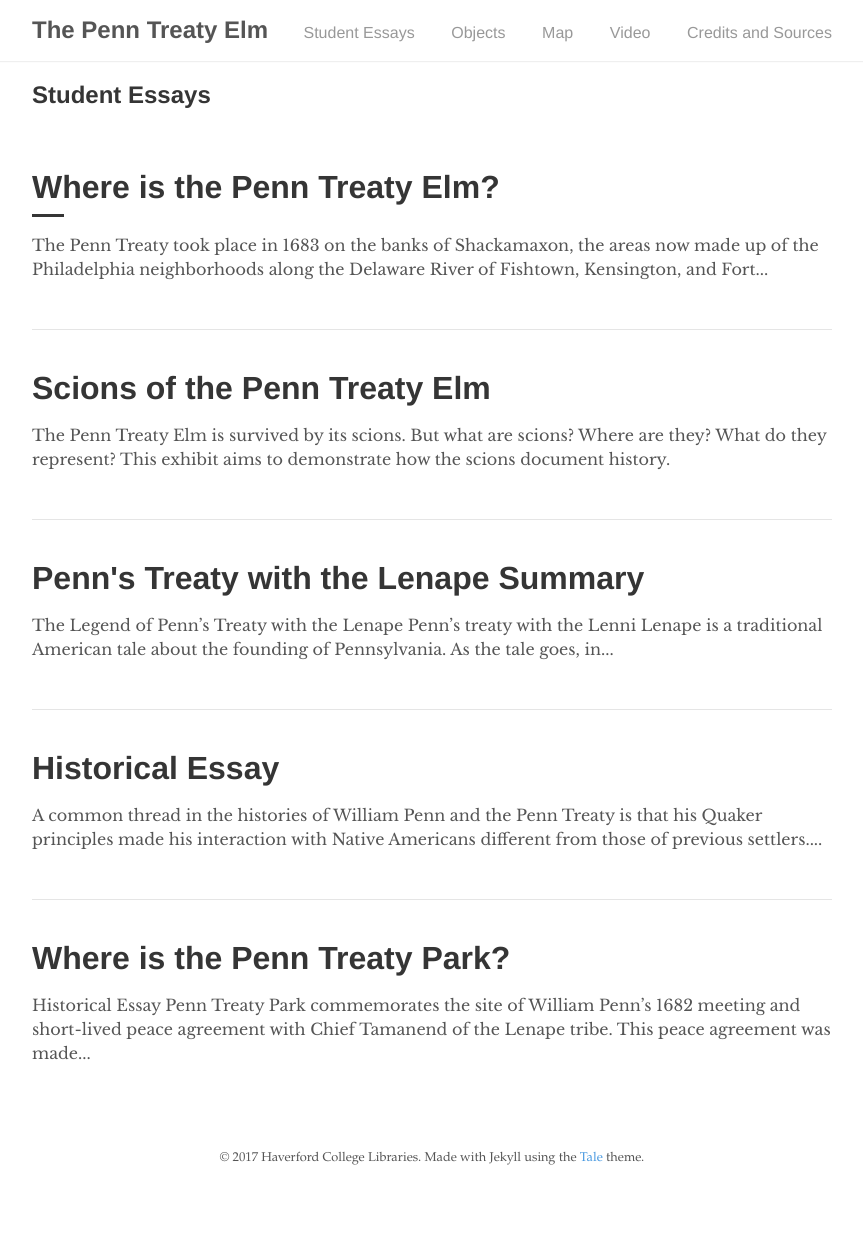
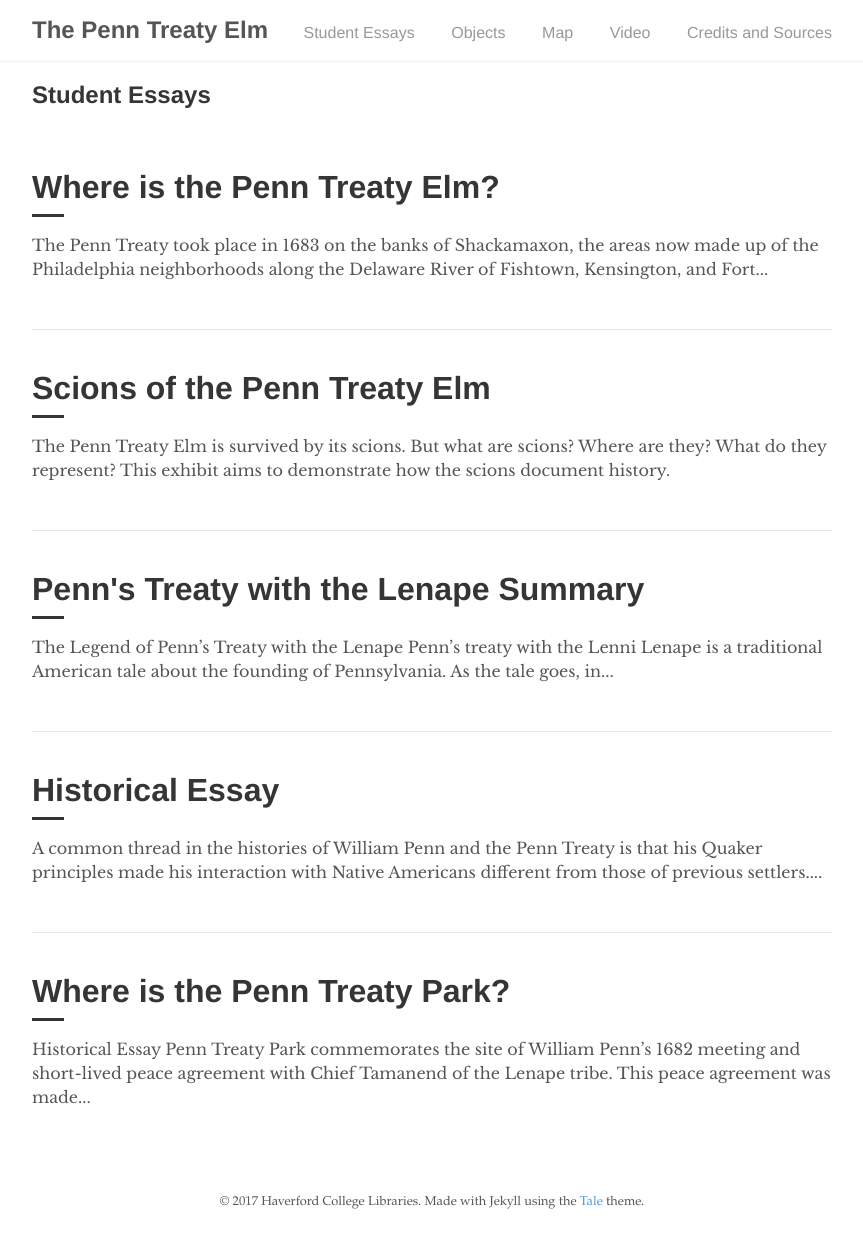
Before and after one commit to mzarafon/penn-treaty-elm, a Jekyll site: the page built from student-essays.html, in a window 1280 px wide. Shown: the whole page, without its empty margins (208-1071 px from the left). Built offline with Jekyll 4.4.1, drawn with Linux system fonts in a browser that asks for light colours; before the commit the page ends 1201 px from its top, so only the background shows below that.

Commit message:
Update student-essays.html

```diff
--- a/student-essays.html
+++ b/student-essays.html
@@ -9,17 +9,14 @@
       <div>
         <h3 class="catalogue-title">Where is the Penn Treaty Elm?</h3>
         <div class="catalogue-line"></div>
-
-        <p>
-          The Penn Treaty took place in 1683 on the banks of Shackamaxon, the areas now made up of the Philadelphia neighborhoods along the Delaware River of Fishtown, Kensington, and Fort...
-        </p>
-
+            <p>The Penn Treaty took place in 1683 on the banks of Shackamaxon, the areas now made up of the Philadelphia neighborhoods along the Delaware River of Fishtown, Kensington, and Fort...</p>
       </div>
     </a>
 
     <a href="scions-of-the-penn-treaty-elm" class="catalogue-item">
       <div>
         <h3 class="catalogue-title">Scions of the Penn Treaty Elm</h3>
+        <div class="catalogue-line"></div>
         <p>The Penn Treaty Elm is survived by its scions. But what are scions? Where are they? What do they represent? This exhibit aims to demonstrate how the scions document history.</p>
       </div>
     </a>
@@ -27,6 +24,7 @@
     <a href="Penn's-Treaty-with-the-Lenape-Summary" class="catalogue-item">
       <div>
         <h3 class="catalogue-title">Penn's Treaty with the Lenape Summary</h3>
+        <div class="catalogue-line"></div>
         <p>The Legend of Penn’s Treaty with the Lenape Penn’s treaty with the Lenni Lenape is a traditional American tale about the founding of Pennsylvania. As the tale goes, in...</p>
       </div>
     </a>
@@ -34,6 +32,7 @@
     <a href="Historical-Essay" class="catalogue-item">
       <div>
         <h3 class="catalogue-title">Historical Essay</h3>
+        <div class="catalogue-line"></div>
         <p>A common thread in the histories of William Penn and the Penn Treaty is that his Quaker principles made his interaction with Native Americans different from those of previous settlers....</p>
       </div>
     </a>
@@ -41,6 +40,7 @@
     <a href="Where-is-the-Penn-Treaty-Park" class="catalogue-item">
       <div>
         <h3 class="catalogue-title">Where is the Penn Treaty Park?</h3>
-        <p>Historical Essay Penn Treaty Park commemorates the site of William Penn’s 1682 meeting and short-lived peace agreement with Chief Tamanend of the Lenape tribe. This peace agreement was made...</p>
+          <div class="catalogue-line"></div>
+      <p>Historical Essay Penn Treaty Park commemorates the site of William Penn’s 1682 meeting and short-lived peace agreement with Chief Tamanend of the Lenape tribe. This peace agreement was made...</p>
       </div>
     </a>
```
